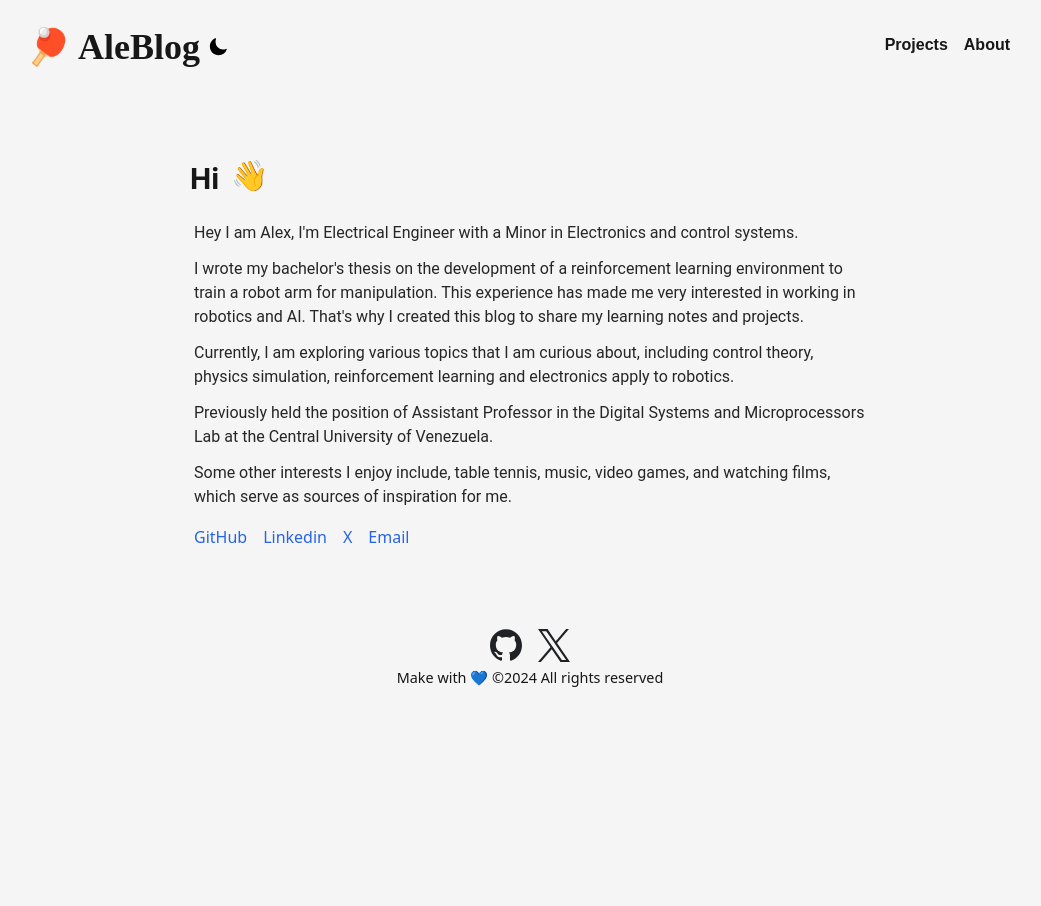
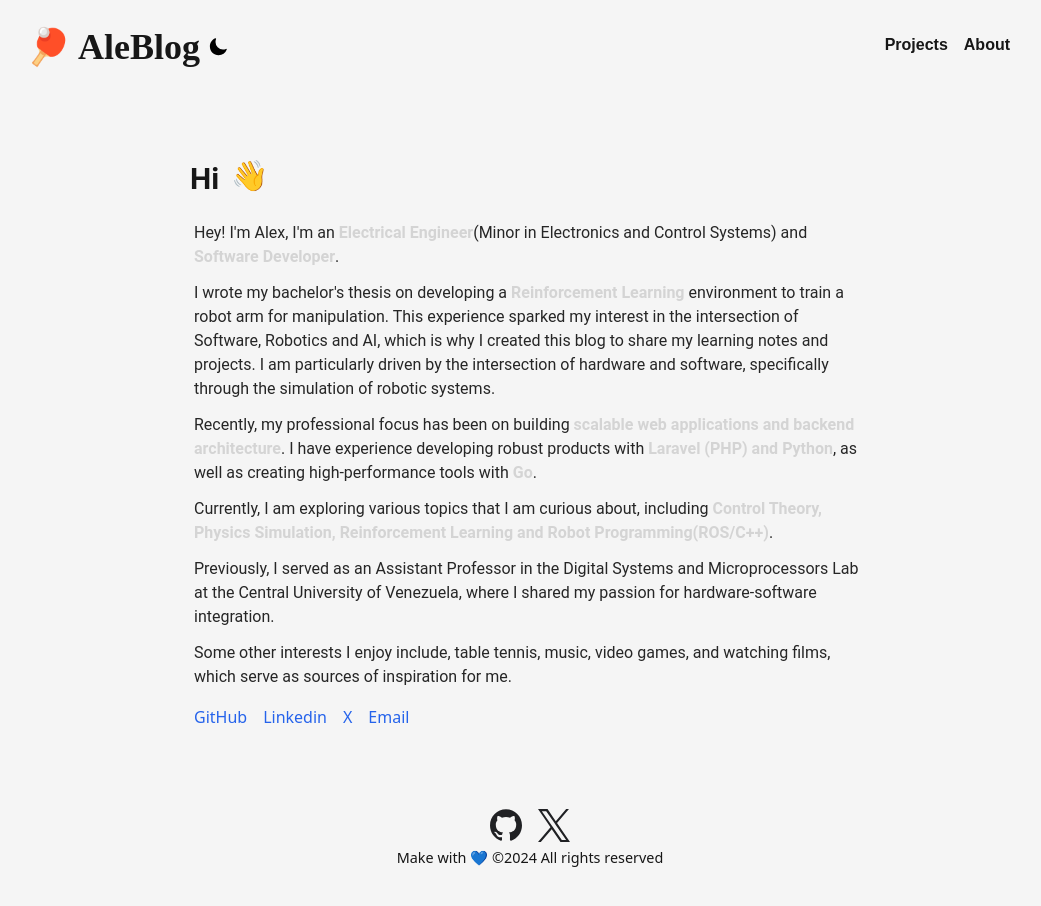
Before and after one commit to alefram/Alefram.github.io, a Next.js app: page /About in a window 1280 px wide. Shown: the top 906 px of the page, without its empty margins (110-1151 px from the left). Before the commit the page ends 800 px from the top, so only its background shows below. Built offline with nearby package versions, Linux system fonts and the light colour scheme; a web font is replaced by a local one.

Commit message:
update about

```diff
--- a/pages/About.jsx
+++ b/pages/About.jsx
@@ -53,27 +53,38 @@ const About = () => {
 
                 <div className="max-w-screen-md mx-4">
                     <p className="mt-3 font-Roboto  text-neutral-800 dark:text-neutral-400">
-                        Hey I am Alex, I&apos;m Electrical Engineer
-                        with a Minor in Electronics and control systems.
+                        Hey! I&apos;m Alex, I&apos;m an <strong className="text-neutral-300">Electrical Engineer</strong>
+                        (Minor in Electronics and Control Systems) and <strong className="text-neutral-300">Software Developer</strong>.
                     </p>
                     <p className="mt-3 font-Roboto  text-neutral-800 dark:text-neutral-400">
-                        I wrote my bachelor&apos;s thesis on the development of a
-                        reinforcement learning environment to train a robot arm
-                        for manipulation. This experience has made me very
-                        interested in working in robotics
-                        and AI. That&apos;s why I created this
-                        blog to share my learning notes and projects.
+                        I wrote my bachelor&apos;s thesis on developing a
+                         <strong className="text-neutral-300"> Reinforcement Learning </strong>
+                         environment to train a robot arm for manipulation.
+                         This experience sparked my
+                        interest in the intersection of Software, Robotics
+                        and AI, which is why I created this
+                        blog to share my learning notes and projects. I am
+                        particularly driven by the intersection of hardware and
+                        software, specifically through the simulation of robotic systems.
+                    </p>
+                    <p className="mt-3 font-Roboto text-neutral-800 dark:text-neutral-400">
+                        Recently, my professional focus has been on building
+                        <strong className="text-neutral-300"> scalable web applications and backend architecture</strong>.
+                        I have experience developing robust products with
+                        <strong className="text-neutral-300"> Laravel (PHP) and Python</strong>, as well as creating high-performance
+                        tools with <strong className="text-neutral-300">Go</strong>.
                     </p>
                     <p className="mt-3 font-Roboto text-neutral-800 dark:text-neutral-400">
                         Currently, I am exploring various topics that I am curious
-                        about, including control theory,
-                        physics simulation, reinforcement learning
-                        and electronics apply to robotics.
+                        about, including <strong className="text-neutral-300">Control Theory,
+                        Physics Simulation, Reinforcement Learning
+                        and Robot Programming(ROS/C++)</strong>.
                     </p>
                     <p className='mt-3 font-Roboto text-neutral-800 dark:text-neutral-400'>
-                        Previously held the position of Assistant Professor in
-                        the Digital Systems and Microprocessors Lab at the Central
-                        University of Venezuela.
+                        Previously, I served as an Assistant Professor in the
+                        Digital Systems and Microprocessors Lab at the Central
+                        University of Venezuela, where I shared my passion for
+                        hardware-software integration.
                     </p>
                     <p className="mt-3 font-Roboto text-neutral-800 dark:text-neutral-400">
                         Some other interests I enjoy include, table tennis,
```
